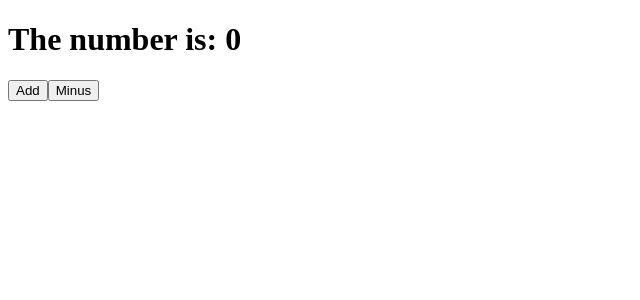
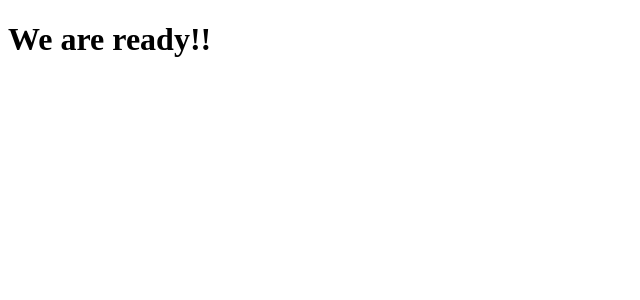
Before and after one commit to parispoly137/react-movie-app, a React (Create React App) app: page / in a window 1280 px wide. Shown: the top 300 px of the page, without its empty margins (0-640 px from the left). Built offline with nearby package versions, Linux system fonts and the light colour scheme.

Commit message:
#3.3 Planning the Movie Component
* Practice declaring setTimeout to ComponentDidMount to implement loading
* Create code to receive and use the state as a constant
* Make a framework and plan to make a movie app.

```diff
--- a/src/App.js
+++ b/src/App.js
@@ -1,48 +1,24 @@
 import React from 'react';
-import PropTypes from "prop-types";
 
 class App extends React.Component {
   state = {
-    count: 0
-  };
-
-  add = () => {
-    this.setState(current => ({ count: current.count + 1 }));
-  }
-
-  minus = () => {
-    this.setState(current => ({ count: current.count - 1 }));
-  }
-
-  constructor(props) {
-    super(props);
-    console.log("I just got born.");
+    isLoading: true,
+    movie: []
   }
 
   componentDidMount() {
-    console.log("Rendered for the first time.")
-  }
-
-  componentDidUpdate() {
-    console.log("The component has been updated.")
-  }
-
-  componentWillUnmount() {
-    console.log("The component is dead.") //But you won't be able to see it.
+    setTimeout(() => {
+      this.setState({ isLoading: false });
+    }, 3000);
   }
 
   render() {
-    console.log("Rendering complete.");
+    const { isLoading } = this.state;
+
     return (
-      <div>
-        <h1>The number is: {this.state.count} </h1>
-        <button onClick={this.add}>Add</button>
-        <button onClick={this.minus}>Minus</button>
-      </div>
-
+      <h1>{isLoading ? "Loading..." : "We are ready!!"}</h1>
     )
   }
-
 }
 
 export default App;
```
